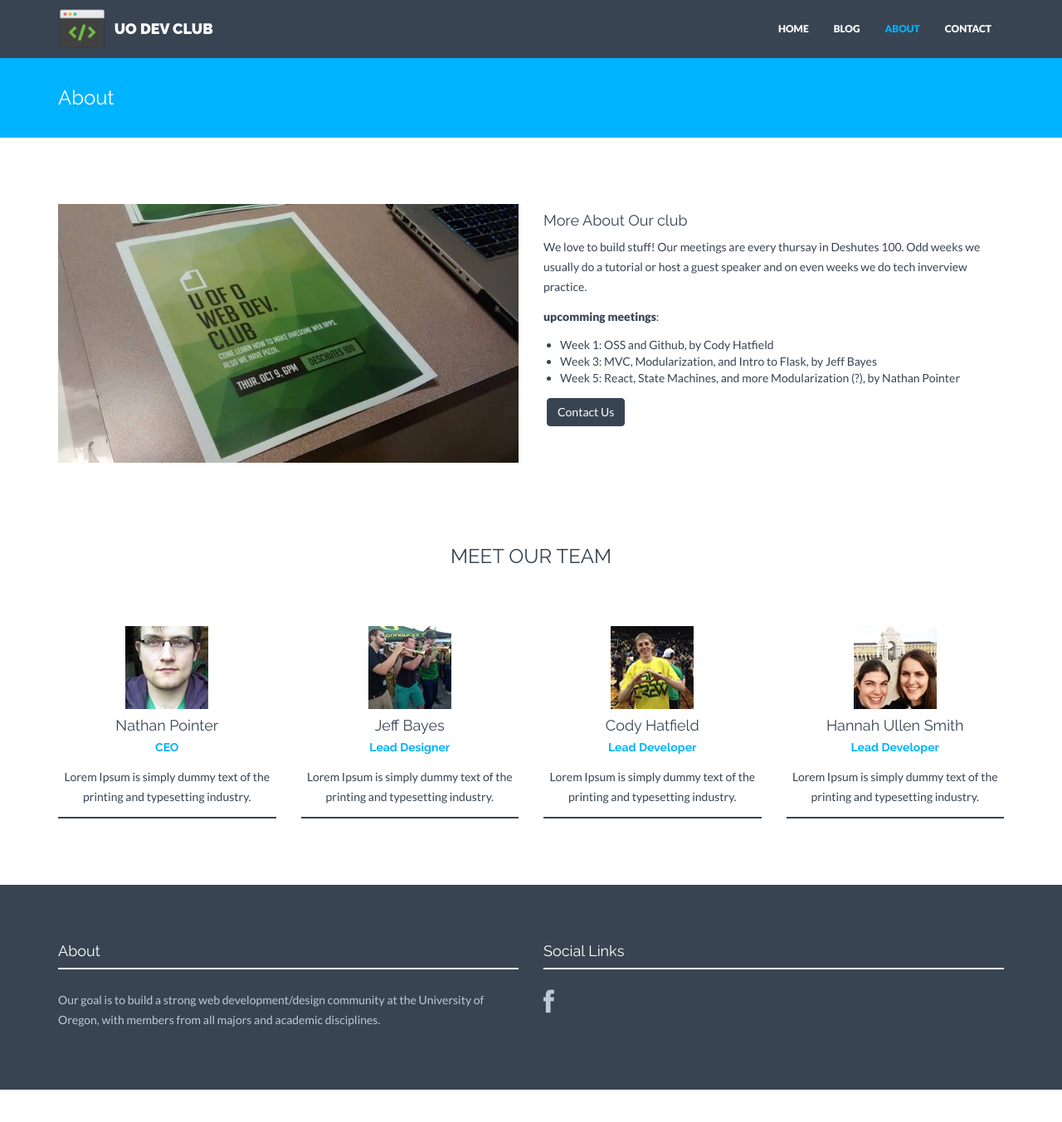
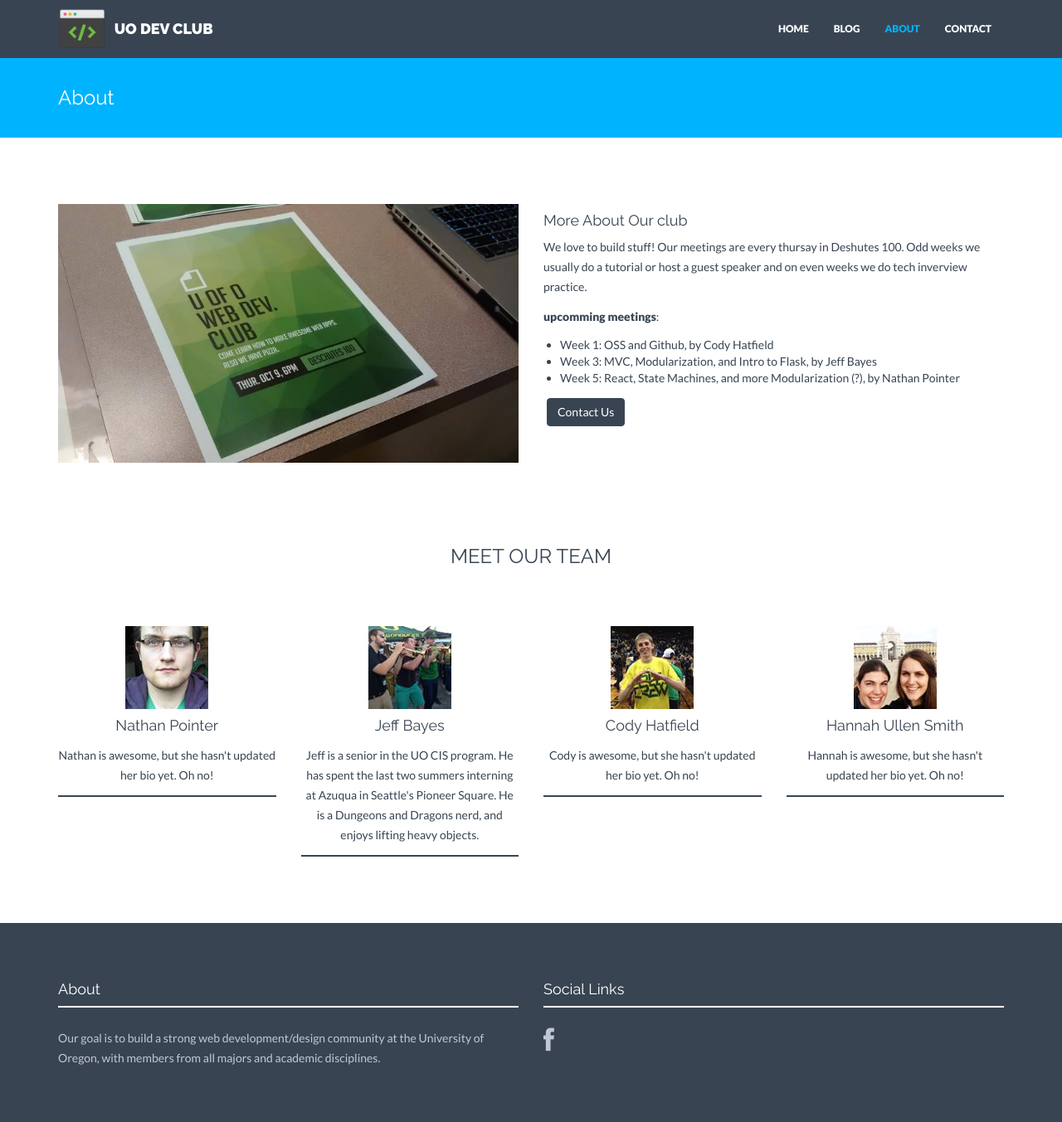
Before and after one commit to uodevclub/uodevclub.github.io, a Jekyll site: the page built from about.html, in a window 1280 px wide and 1360 px high. Shown: the top 1353 px of the window at 83% size. Built offline with Jekyll 4.4.1, drawn with Linux system fonts in a browser that asks for light colours; nearby versions of some CDN libraries.

Commit message:
Update Jeff's bio

```diff
--- a/_config.yml
+++ b/_config.yml
@@ -44,26 +44,23 @@ tel: +34 8493-4893
 # Members information. Shown on About page.
 members:
   - name: Nathan Pointer
-    position: CEO
-    text: Lorem Ipsum is simply dummy text of the printing and typesetting industry.
+    text: Nathan is awesome, but she hasn't updated her bio yet. Oh no!
     img: team01.jpg
     social:
       - title: envelope #use for email address
-        url: nwpointer@gmail.com
+        url: mailto:nwpointer@gmail.com
       - title: twitter
         url: http://twitter.com/nwpointer
   - name: Jeff Bayes
-    position: Lead Designer
-    text: Lorem Ipsum is simply dummy text of the printing and typesetting industry.
+    text: Jeff is a senior in the UO CIS program. He has spent the last two summers interning at Azuqua in Seattle's Pioneer Square. He is a Dungeons and Dragons nerd, and enjoys lifting heavy objects.
     img: team02.jpg
     social:
       - title: envelope #use for email address
-        url: mailto:name@domain.com
+        url: mailto:jbayes@uoregon.edu
       - title: twitter
-        url: http://twitter.com/handle
+        url: http://twitter.com/jbayes92
   - name: Cody Hatfield
-    position: Lead Developer
-    text: Lorem Ipsum is simply dummy text of the printing and typesetting industry.
+    text: Cody is awesome, but she hasn't updated her bio yet. Oh no!
     img: team03.jpg
     social:
       - title: envelope #use for email address
@@ -71,8 +68,7 @@ members:
       - title: twitter
         url: http://twitter.com/handle
   - name: Hannah Ullen Smith
-    position: Lead Developer
-    text: Lorem Ipsum is simply dummy text of the printing and typesetting industry.
+    text: Hannah is awesome, but she hasn't updated her bio yet. Oh no!
     img: team04.jpg
     social:
       - title: envelope #use for email address
```
